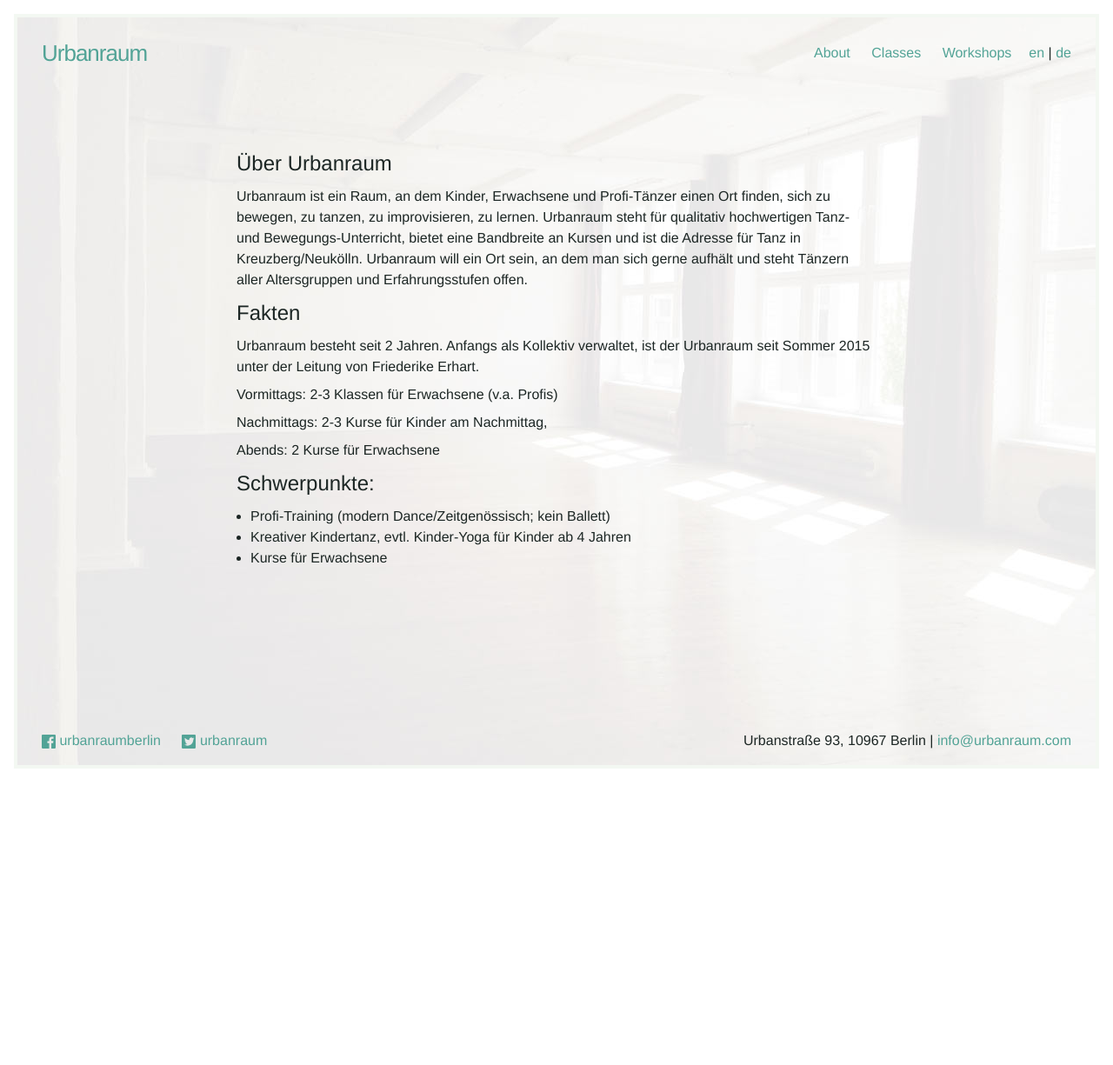
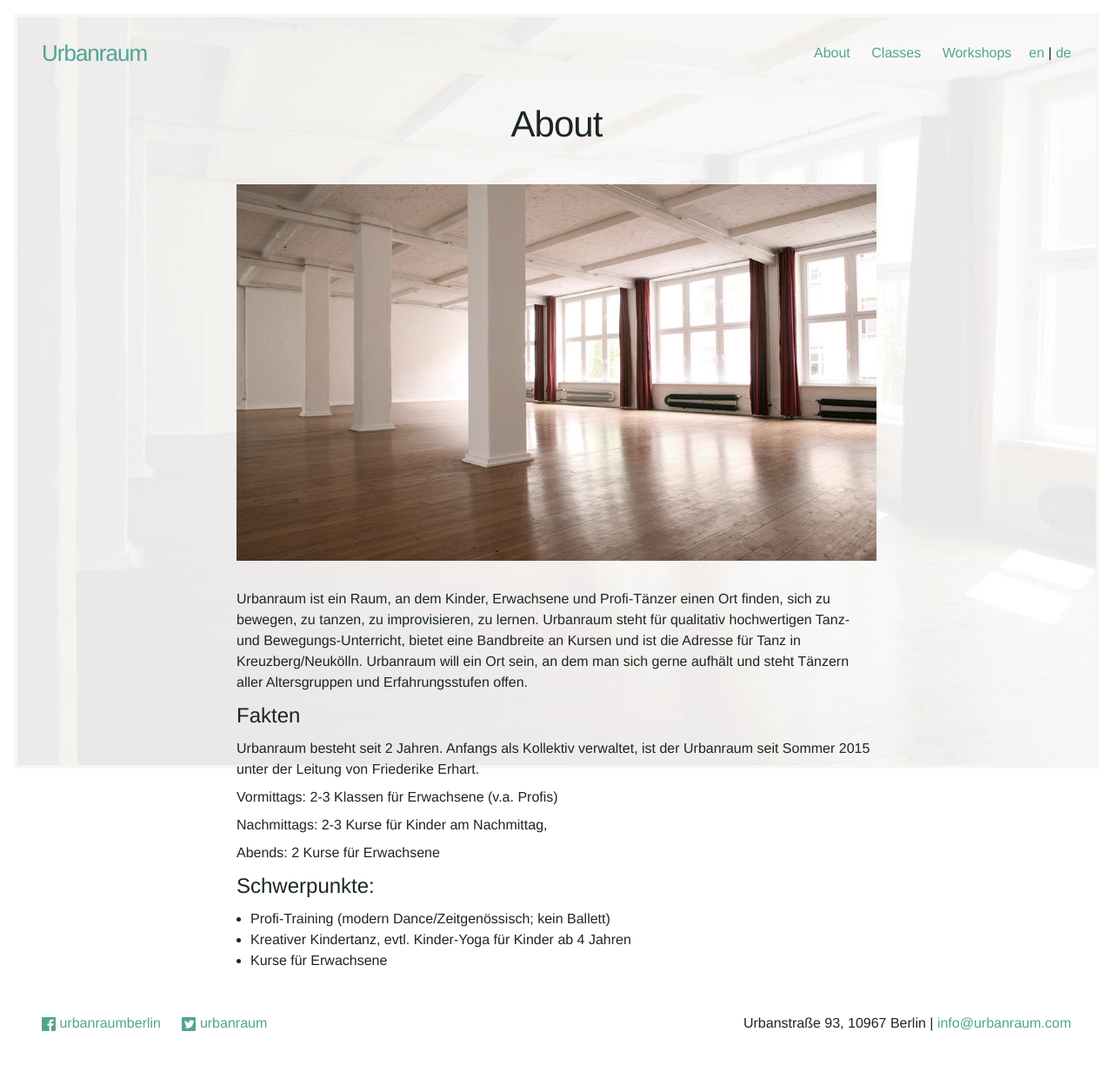
Before and after one commit to Kriesse/urbanraum, a Jekyll site: the page built from about.md, in a window 1280 px wide. Shown: the whole page at 87% size. Built offline with Jekyll 4.4.1, drawn with Linux system fonts in a browser that asks for light colours; nearby versions of some CDN libraries; before the commit the page ends 900 px from its top, so only the background shows below that.

Commit message:
add picture

```diff
--- a/_layouts/page.html
+++ b/_layouts/page.html
@@ -4,10 +4,27 @@ layout: default
 <div class="post">
 
   <header class="post__header">
-    <h1 class="post__title">{{ page.title }}</h1>
+    <h1 class="post__title"
+      data-en="{{ page.title_en }}"
+      data-de="{{ page.title_de }}">
+      {{ page.title_en }}
+    </h1>
   </header>
 
   <article class="post__content">
+
+    <div class="post__details">
+      <div class="post__media post__media--full-width">
+        {% if page.image %}
+          <img src="{{ site.baseurl }}/img/{{ page.image }}" class="img-flex" />
+        {% else %}
+          <img src="{{ site.baseurl }}/img/class-placeholder-01.jpg" class="img-flex" />
+        {% endif %}
+
+      </div>
+    </div>
+
+
     {{ content }}
   </article>
 
--- a/_sass/_posts.scss
+++ b/_sass/_posts.scss
@@ -31,6 +31,13 @@
   float: left;
   text-align: right;
   padding-right: $spacing-unit;
+}
+
+.post__media--full-width {
+  width: 100%;
+  float: none;
+  text-align: center;
+  padding-right: 0;
 }
 
 .post__list {
--- a/about.md
+++ b/about.md
@@ -1,11 +1,11 @@
 ---
 layout: page
-title_de: "Info"
+title_de: "Information"
 title_en: "About"
 permalink: /about/
+image: "raum-01.jpg"
 ---
 
-# Über Urbanraum
 
 Urbanraum ist ein Raum, an dem Kinder, Erwachsene und Profi-Tänzer einen Ort finden, sich zu bewegen, zu tanzen, zu improvisieren, zu lernen. Urbanraum steht für qualitativ hochwertigen Tanz- und Bewegungs-Unterricht, bietet eine Bandbreite an Kursen und ist die Adresse für Tanz in Kreuzberg/Neukölln. Urbanraum will ein Ort sein, an dem man sich gerne aufhält und steht Tänzern aller Altersgruppen und Erfahrungsstufen offen.
 
```
Also changed, not shown: _layouts/post.html (line endings or trailing spaces), img/raum-01.jpg (added).
